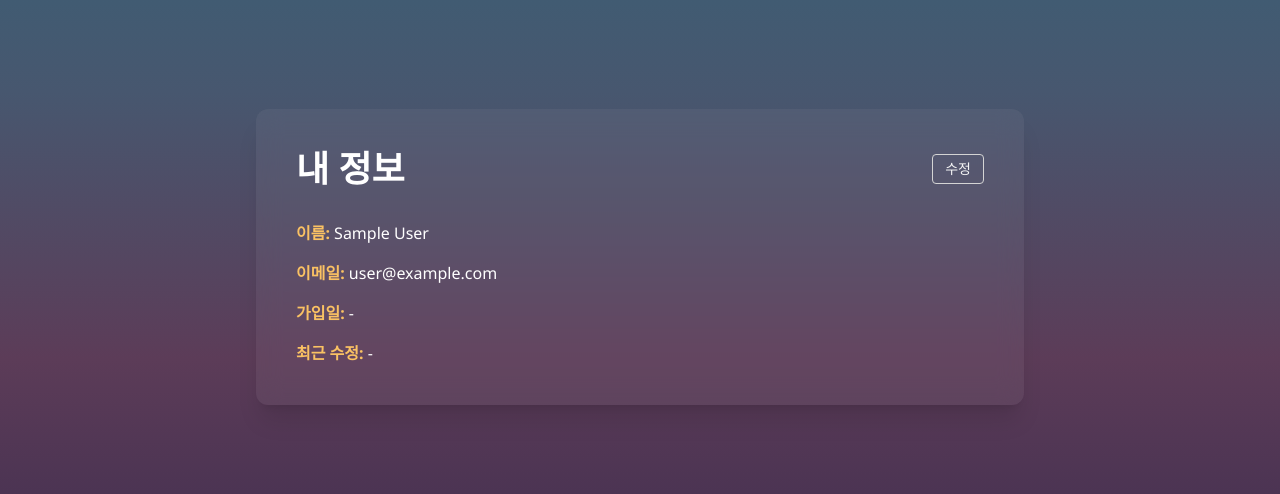
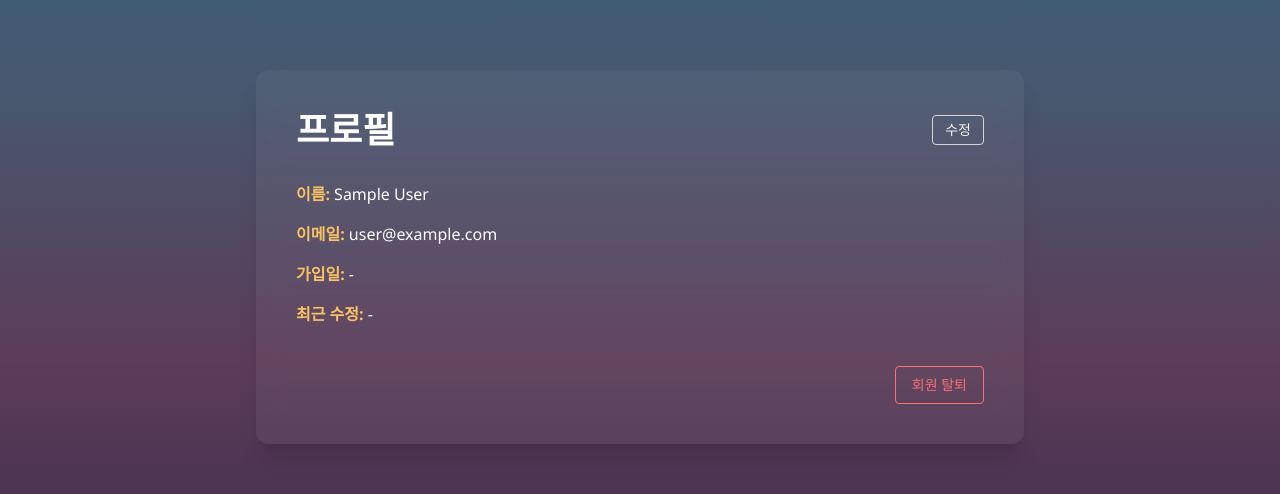
Before and after one commit to HarryKim24/CryptoFolio, a Next.js app: page /settings in a window 1280 px wide. Shown: the part 175-669 px from the top of the page. Built offline with nearby package versions, Linux system fonts and the light colour scheme; no server answers; sample sign-in values are in the browser's storage.

Commit message:
settings 페이지 프로필 수정 ui 및 애니메이션 구현

```diff
--- a/src/app/settings/page.tsx
+++ b/src/app/settings/page.tsx
@@ -1,42 +1,13 @@
 import { getServerSession } from "next-auth";
 import { authOptions } from "@/app/api/auth/[...nextauth]/route";
 import { redirect } from "next/navigation";
-import React from "react";
-import EditButton from "@/components/settings/EditButton";
-import { formatDate } from "@/utils/formatDate";
+import SettingsClient from "@/components/settings/SettingsClient";
 
 const SettingsPage = async () => {
   const session = await getServerSession(authOptions);
+  if (!session) redirect("/login");
 
-  if (!session) {
-    redirect("/login");
-  }
-
-  return (
-    <div className="flex justify-center items-center min-h-[calc(100vh-4rem)] px-6 py-12">
-      <div className="w-full max-w-3xl min-w-[250px] bg-white/5 backdrop-blur-md p-10 sm:p-12 rounded-xl shadow-xl space-y-8">
-        <div className="flex items-center justify-between">
-          <h1 className="text-4xl font-extrabold text-white">내 정보</h1>
-          <EditButton />
-        </div>
-
-        <ul className="space-y-4 text-white text-base sm:text-lg">
-          <li>
-            <span className="font-semibold text-accent">이름:</span> {session.user?.name ?? "-"}
-          </li>
-          <li>
-            <span className="font-semibold text-accent">이메일:</span> {session.user?.email}
-          </li>
-          <li>
-            <span className="font-semibold text-accent">가입일:</span> {formatDate(session.user?.createdAt)}
-          </li>
-          <li>
-            <span className="font-semibold text-accent">최근 수정:</span> {formatDate(session.user?.updatedAt)}
-          </li>
-        </ul>
-      </div>
-    </div>
-  );
+  return <SettingsClient session={session} />;
 };
 
 export default SettingsPage;
--- a/src/components/settings/EditButton.tsx
+++ /dev/null
@@ -1,16 +0,0 @@
-"use client";
-
-import React from "react";
-
-const EditButton = () => {
-  return (
-    <button
-      className="text-sm px-3 py-1 border border-neutral-300 rounded hover:bg-white/10 transition"
-      onClick={() => alert("TODO: 수정 기능")}
-    >
-      수정
-    </button>
-  );
-};
-
-export default EditButton;
--- /dev/null
+++ b/src/components/settings/SettingsClient.tsx
@@ -0,0 +1,196 @@
+"use client";
+
+import React, { useState } from "react";
+import { formatDate } from "@/utils/formatDate";
+import { motion } from "framer-motion";
+import { Session } from "next-auth";
+
+const SettingsClient = ({ session }: { session: Session }) => {
+  const [isEditing, setIsEditing] = useState(false);
+  const [name, setName] = useState(session.user?.name ?? "");
+  const [currentPassword, setCurrentPassword] = useState("");
+  const [newPassword, setNewPassword] = useState("");
+  const [confirmPassword, setConfirmPassword] = useState("");
+
+  const handleSave = async () => {
+    if (newPassword && newPassword !== confirmPassword) {
+      alert("새 비밀번호와 확인이 일치하지 않습니다.");
+      return;
+    }
+
+    try {
+      await fetch("/api/settings/update", {
+        method: "PATCH",
+        headers: { "Content-Type": "application/json" },
+        body: JSON.stringify({
+          name,
+          currentPassword,
+          newPassword,
+        }),
+      });
+
+      alert("수정 완료");
+      setIsEditing(false);
+    } catch (err) {
+      console.error(err);
+      alert("수정 중 오류 발생");
+    }
+  };
+
+  const handleDeleteAccount = async () => {
+    if (!confirm("정말로 회원 탈퇴하시겠습니까?")) return;
+
+    try {
+      await fetch("/api/settings/delete", { method: "DELETE" });
+      alert("탈퇴 완료. 메인 페이지로 이동합니다.");
+      window.location.href = "/";
+    } catch (err) {
+      console.error(err);
+      alert("회원 탈퇴 중 오류 발생");
+    }
+  };
+
+  const buttonStyle =
+    "text-sm px-3 py-1 border border-neutral-300 rounded hover:bg-white/10 transition";
+
+  return (
+    <div className="flex justify-center items-center min-h-[calc(100vh-4rem)] px-6 py-12">
+      <motion.div
+        layout
+        initial={{ opacity: 0, y: 24 }}
+        animate={{ opacity: 1, y: 0 }}
+        transition={{ duration: 0.5 }}
+        className="w-full max-w-3xl min-w-[250px] bg-white/5 backdrop-blur-md p-10 sm:p-12 rounded-xl shadow-xl space-y-8"
+      >
+        <div className="flex items-center justify-between">
+          <motion.h1
+            key={isEditing ? "title-edit" : "title-view"}
+            initial={{ opacity: 0 }}
+            animate={{ opacity: 1 }}
+            transition={{ delay: 0.5, duration: 0.3 }}
+            className="text-4xl font-extrabold text-white"
+          >
+            {isEditing ? "프로필 수정" : "프로필"}
+          </motion.h1>
+
+          <motion.div
+            key={isEditing ? "editing-controls" : "view-controls"}
+            initial={{ opacity: 0 }}
+            animate={{ opacity: 1 }}
+            transition={{ delay: 0.5, duration: 0.3 }}
+            className="flex gap-2"
+          >
+            {isEditing ? (
+              <>
+                <button onClick={() => setIsEditing(false)} className={buttonStyle}>
+                  취소
+                </button>
+                <button
+                  onClick={handleSave}
+                  className={`${buttonStyle} text-accent border-accent hover:bg-accent/10`}
+                >
+                  저장
+                </button>
+              </>
+            ) : (
+              <button onClick={() => setIsEditing(true)} className={buttonStyle}>
+                수정
+              </button>
+            )}
+          </motion.div>
+        </div>
+
+        <motion.div
+          key={isEditing ? "edit" : "view"}
+          layout
+          initial={{ opacity: 0 }}
+          animate={{ opacity: 1 }}
+          transition={{ duration: 0.5, delay: 0.5 }}
+          className="text-white space-y-4"
+        >
+          {isEditing ? (
+            <>
+              <div>
+                <label className="block text-accent font-semibold pb-1">이름</label>
+                <input
+                  type="text"
+                  value={name}
+                  onChange={(e) => setName(e.target.value)}
+                  placeholder="이름 입력"
+                  className="w-full p-2 rounded bg-white/5 backdrop-blur-sm border border-white/10 text-white placeholder:text-neutral-400 focus:outline-none"
+                />
+              </div>
+
+              <div>
+                <label className="block text-accent font-semibold pb-1">현재 비밀번호</label>
+                <input
+                  type="password"
+                  value={currentPassword}
+                  onChange={(e) => setCurrentPassword(e.target.value)}
+                  placeholder="현재 비밀번호"
+                  className="w-full p-2 rounded bg-white/5 backdrop-blur-sm border border-white/10 text-white placeholder:text-neutral-400 focus:outline-none"
+                />
+              </div>
+
+              <div>
+                <label className="block text-accent font-semibold pb-1">새 비밀번호</label>
+                <input
+                  type="password"
+                  value={newPassword}
+                  onChange={(e) => setNewPassword(e.target.value)}
+                  placeholder="새 비밀번호"
+                  className="w-full p-2 rounded bg-white/5 backdrop-blur-sm border border-white/10 text-white placeholder:text-neutral-400 focus:outline-none"
+                />
+              </div>
+
+              <div>
+                <label className="block text-accent font-semibold pb-1">새 비밀번호 확인</label>
+                <input
+                  type="password"
+                  value={confirmPassword}
+                  onChange={(e) => setConfirmPassword(e.target.value)}
+                  placeholder="새 비밀번호 확인"
+                  className="w-full p-2 rounded bg-white/5 backdrop-blur-sm border border-white/10 text-white placeholder:text-neutral-400 focus:outline-none"
+                />
+              </div>
+            </>
+          ) : (
+            <>
+              <ul className="space-y-4 text-base sm:text-lg">
+                <li>
+                  <span className="font-semibold text-accent">이름:</span> {session.user?.name ?? "-"}
+                </li>
+                <li>
+                  <span className="font-semibold text-accent">이메일:</span> {session.user?.email}
+                </li>
+                <li>
+                  <span className="font-semibold text-accent">가입일:</span>{" "}
+                  {formatDate(session.user?.createdAt)}
+                </li>
+                <li>
+                  <span className="font-semibold text-accent">최근 수정:</span>{" "}
+                  {formatDate(session.user?.updatedAt)}
+                </li>
+              </ul>
+              <motion.div
+                initial={{ opacity: 0 }}
+                animate={{ opacity: 1 }}
+                transition={{ delay: 0.5, duration: 0.3 }}
+                className="pt-6 flex justify-end"
+              >
+                <button
+                  onClick={handleDeleteAccount}
+                  className="text-sm text-warning hover:text-white border border-warning hover:bg-warning px-4 py-2 rounded transition"
+                >
+                  회원 탈퇴
+                </button>
+              </motion.div>
+            </>
+          )}
+        </motion.div>
+      </motion.div>
+    </div>
+  );
+};
+
+export default SettingsClient;
--- a/tailwind.config.ts
+++ b/tailwind.config.ts
@@ -13,6 +13,7 @@ const config: Config = {
         primary: "#0b0a1a",
         secondary: "#1b1443",
         accent: "#fac263",
+        warning: "#f87171",
       },
       backgroundImage: {
         "main-gradient": "linear-gradient(to bottom, #0b0a1a, #1b1443, #0b0a1a)",
@@ -27,4 +28,5 @@ const config: Config = {
   plugins: [],
 };
 
+
 export default config;
```
